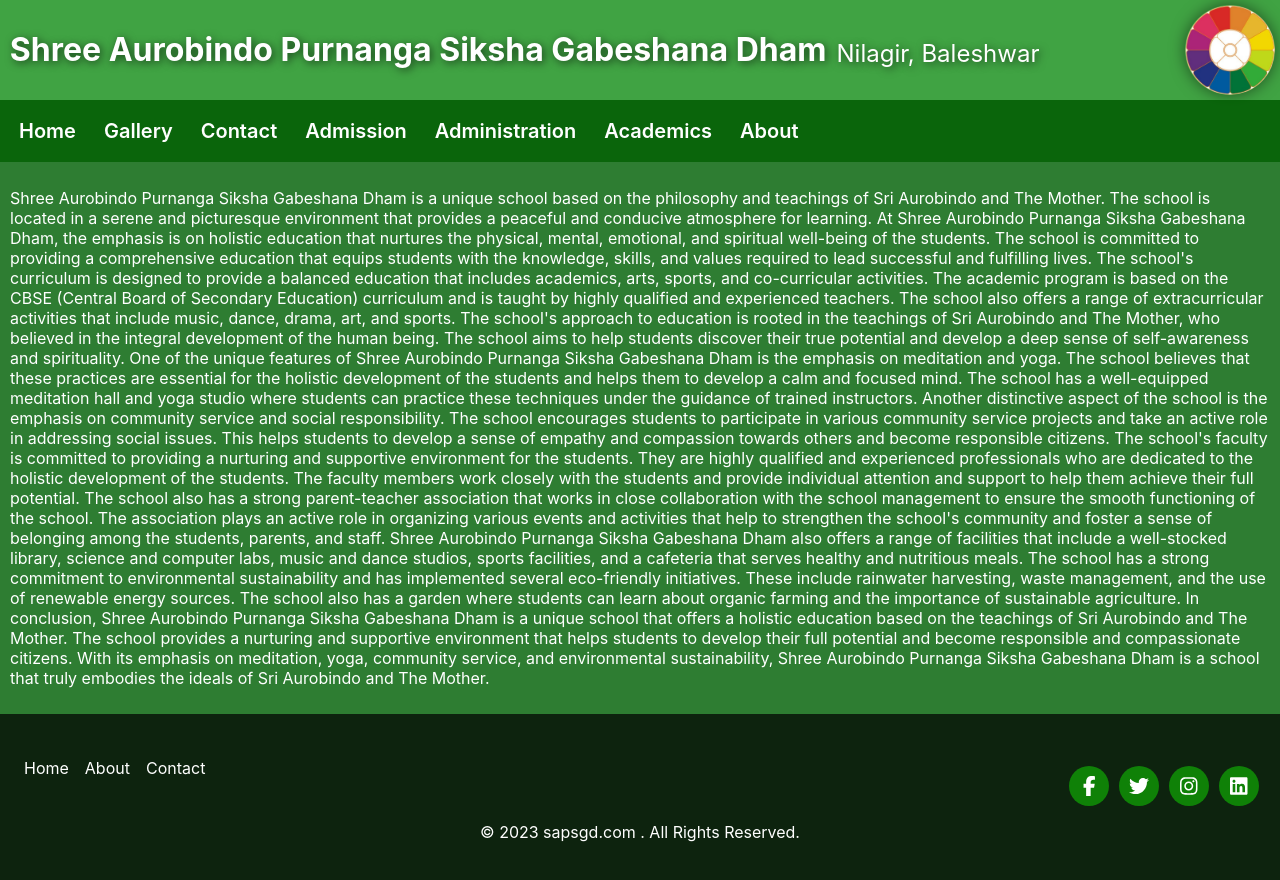
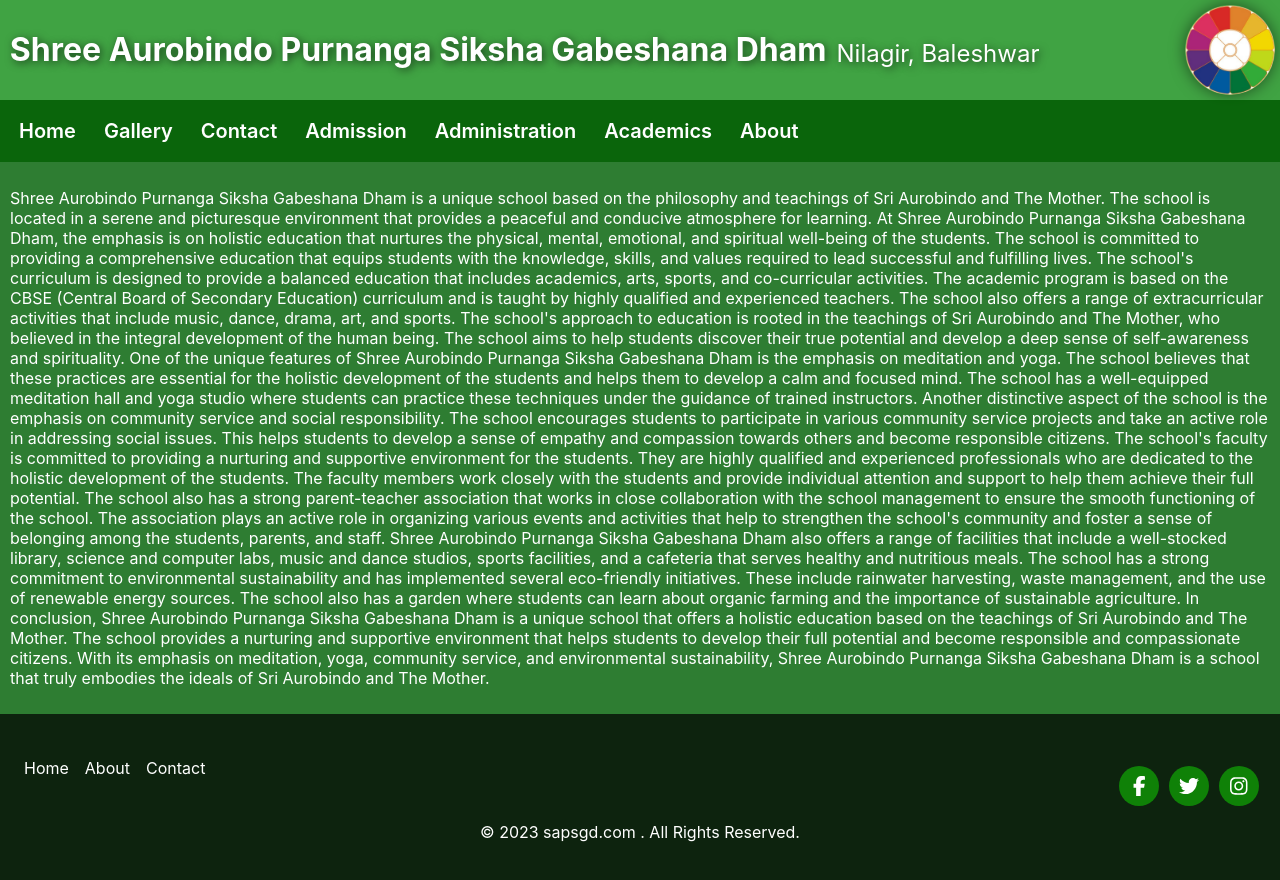
Before and after one commit to devnshankar/sapsgd.com_v1.0, a React (Create React App) app: page / in a window 1280 px wide. Shown: the top 880 px of the page. Built offline with nearby package versions, Linux system fonts and the light colour scheme.

Commit message:
commented the linkedIn button due to broken profile link

```diff
--- a/src/components/Footer.jsx
+++ b/src/components/Footer.jsx
@@ -2,7 +2,7 @@ import React from 'react'
 import { Link } from 'react-router-dom'
 import "../components/styles/Footer.scss"
 import { FontAwesomeIcon } from '@fortawesome/react-fontawesome';
-import { faFacebookF, faTwitter, faInstagram, faLinkedin } from '@fortawesome/free-brands-svg-icons';
+import { faFacebookF, faTwitter, faInstagram, /*faLinkedin*/ } from '@fortawesome/free-brands-svg-icons';
 
 function Footer() {
   return (
@@ -16,7 +16,7 @@ function Footer() {
         <a href="https://www.facebook.com/profile.php?id=100090250130445" target="_blank" rel="noopener noreferrer"><FontAwesomeIcon icon={faFacebookF} /></a>
         <a href="https://twitter.com/sapsgd" target="_blank" rel="noopener noreferrer"><FontAwesomeIcon icon={faTwitter} /></a>
         <a href="https://www.instagram.com/sapsgdnilgiri/" target="_blank" rel="noopener noreferrer"><FontAwesomeIcon icon={faInstagram} /></a>
-        <a href="https://www.linkedin.com/in/sapsgd-nilgiri" target="_blank" rel="noopener noreferrer"><FontAwesomeIcon icon={faLinkedin} /></a>
+        {/*<a href="https://www.linkedin.com/in/sapsgd-nilgiri" target="_blank" rel="noopener noreferrer"><FontAwesomeIcon icon={faLinkedin} /></a>*/}
       </div>
       <p className="footer-text">
         &copy; 2023 sapsgd.com . All Rights Reserved.
```
